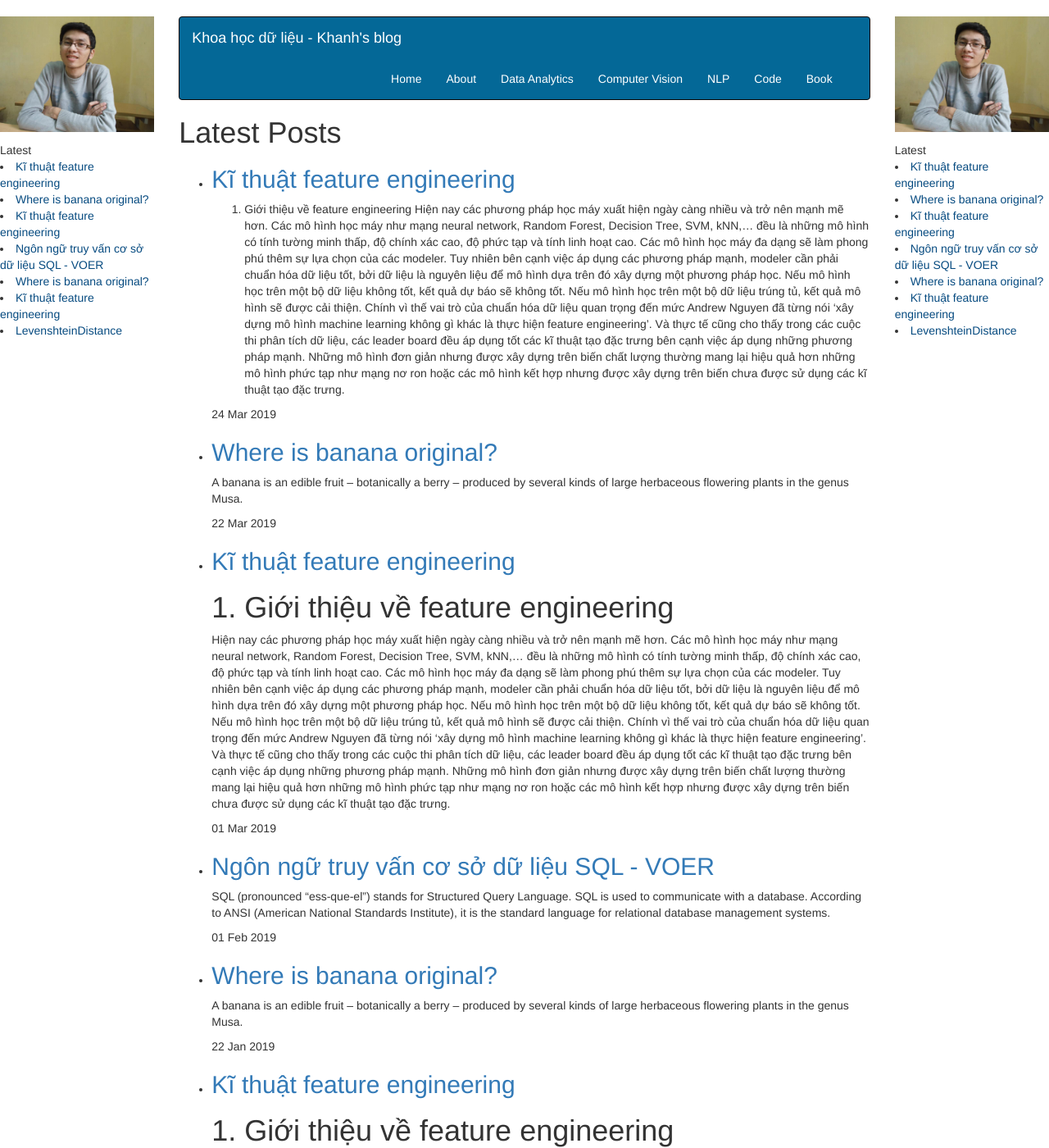
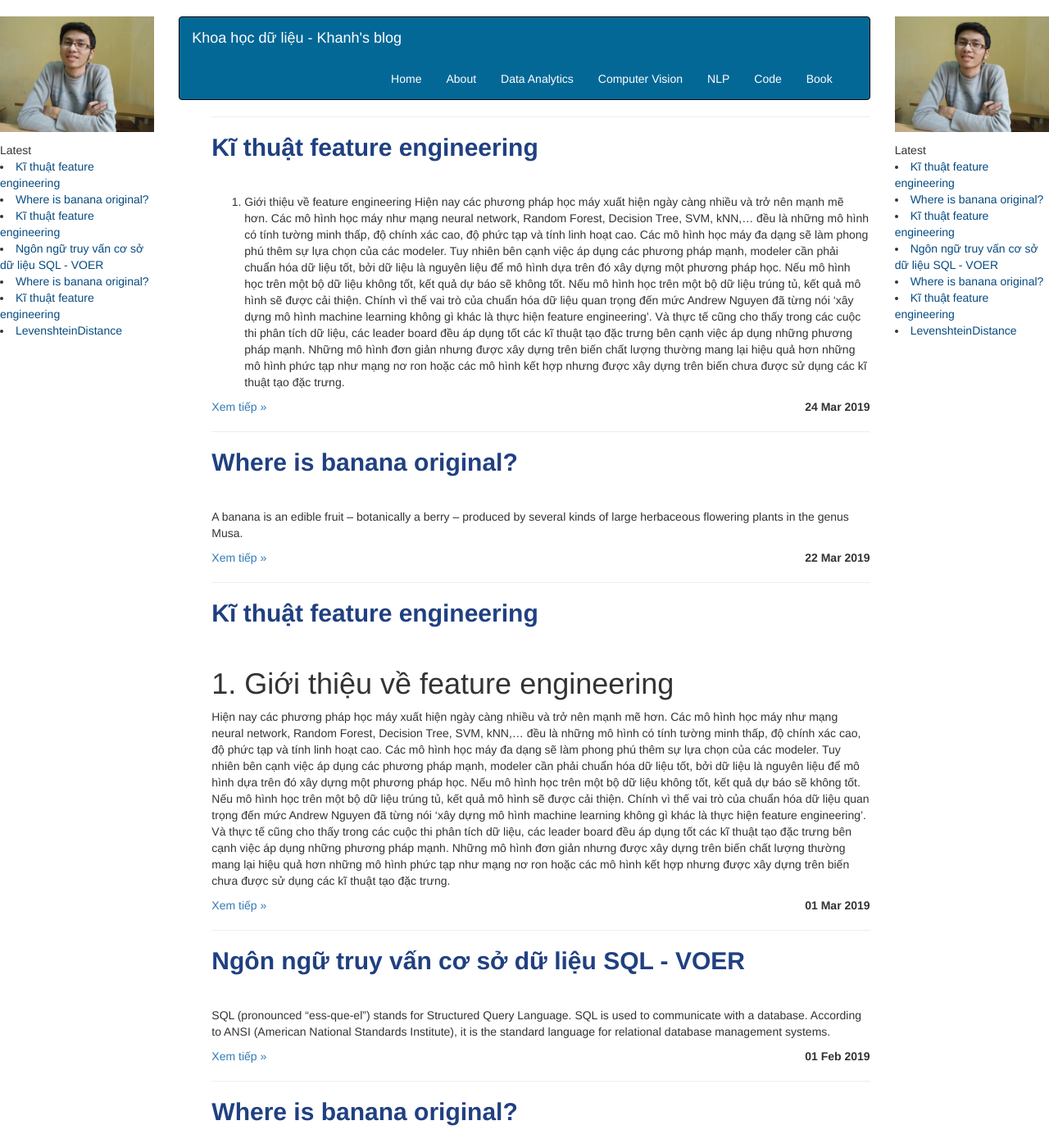
Before and after one commit to phamdinhkhanh/phamdinhkhanh.github.io, a Jekyll site: the page built from home.md, in a window 1280 px wide and 1400 px high. Shown: the whole window at 82% size. Built offline with Jekyll 4.4.1, drawn with Linux system fonts in a browser that asks for light colours; nearby versions of some CDN libraries; some of the changed text lies outside the part shown.

Commit message:
custom homepage

```diff
--- a/_includes/home.html
+++ b/_includes/home.html
@@ -1,11 +1,16 @@
-<h1>Latest Posts</h1>
 
 <ul>
   {% for post in site.posts %}
-    <li>
-      <h2><a href="{{post.url}}">{{ post.title }}</a></h2>
-      <p>{{ post.excerpt }}</p>
-	  <p>{{ post.date | date_to_string}}</p>
-    </li>
+	  <div>
+		<hr>
+		<h2><a class="post-link" style="text-align: left; color: #204081; font-weight: bold" href="{{post.url}}">{{ post.title }}</a></h2>
+		<br>
+		<p>
+		{{ post.excerpt }}
+		</p>
+		<a href="{{post.url}}" sylte="color: #204081;">Xem tiếp » </a>
+		<span class="post-date" style="float: right; "><strong>{{ post.date | date_to_string}}</strong></span>
+	  </div>
+
   {% endfor %}
 </ul>
--- a/_layouts/default.html
+++ b/_layouts/default.html
@@ -15,21 +15,13 @@
 <link href="https://fonts.googleapis.com/css?family=Roboto|Source+Sans+Pro" rel="stylesheet">
 <link href="https://fonts.googleapis.com/css?family=Ubuntu" rel="stylesheet">
 <link href="https://fonts.googleapis.com/css?family=Fira+Sans" rel="stylesheet">
-
-
-<!-- Include CSS SCSS -->
-
-<!-- <link rel="stylesheet" type="text/css" href="../style/post.css" />  -->
-<!-- <link rel="stylesheet" type="text/css" href="../css/monokai.css" /> -->
-<!-- <link rel="stylesheet" type="text/css" href="../css/mystyle.css" /> -->
-
-<link rel="icon" type="image/png" href="https://raw.githubusercontent.com/tiepvupsu/tiepvupsu.github.io/master/assets/latex/new_logo9.png" sizes="32x32">
-<link rel="canonical" href="https://AIEdu.com/"/>
+<link rel="icon" type="image/jpg" href="assets/images/logo.jpg" sizes="32x32">
+<link rel="canonical" href="https://phamdinhkhanh.github.io"/>
 <meta name="viewport" content="width=device-width, initial-scale=1, maximum-scale=1, user-scalable=no">
 <meta name="author" content="Phạm Đình Khánh" />
 <meta property="og:title" content="" />
 <meta property="og:site_name" content="Khanh's blog" />
-<meta property="og:url" content="https://AIEdu.com/" />
+<meta property="og:url" content="https://phamdinhkhanh.github.io" />
 <meta property="og:description" content="" />
 
 <meta property="og:type" content="article" />
@@ -102,10 +94,6 @@ j=d.createElement(s),dl=l!='dataLayer'?'&l='+l:'';j.async=true;j.src=
 				<br>
 				<nav>
 					<div class="header">Latest</div>
-					<!-- <li><a style="text-align: left; color: #074B80"  href="/lifesofar2/">Giới thiệu về machine learning</a></li> -->
-					<!-- <li><a style="text-align: left; color: #074B80"  href="/lifesofar2/">Giới thiệu về machine learning</a></li> -->
-					<!-- <li><a style="text-align: left; color: #074B80"  href="/lifesofar2/">Giới thiệu về machine learning</a></li> -->
-					<!-- <li><a style="text-align: left; color: #074B80"  href="/lifesofar2/">Giới thiệu về machine learning</a></li> -->
 					{% for post in site.posts %}
 					<li><a style="text-align: left; color: #074B80"  href="{{post.url}}">{{post.title}}</a></li>
 					{% endfor %}
@@ -152,10 +140,6 @@ j=d.createElement(s),dl=l!='dataLayer'?'&l='+l:'';j.async=true;j.src=
 				<br>
 				<nav>
 					<div class="header">Latest</div>
-					<!-- <li><a style="text-align: left; color: #074B80"  href="/lifesofar2/">Giới thiệu về machine learning</a></li> -->
-					<!-- <li><a style="text-align: left; color: #074B80"  href="/lifesofar2/">Giới thiệu về machine learning</a></li> -->
-					<!-- <li><a style="text-align: left; color: #074B80"  href="/lifesofar2/">Giới thiệu về machine learning</a></li> -->
-					<!-- <li><a style="text-align: left; color: #074B80"  href="/lifesofar2/">Giới thiệu về machine learning</a></li> -->
 					{% for post in site.posts %}
 					<li><a style="text-align: left; color: #074B80"  href="{{post.url}}">{{post.title}}</a></li>
 					{% endfor %}
```
Also changed, not shown: other parts of _layouts/default.html (+1 -1 lines), assets/images/logo.jpg (added), 16 other files.
